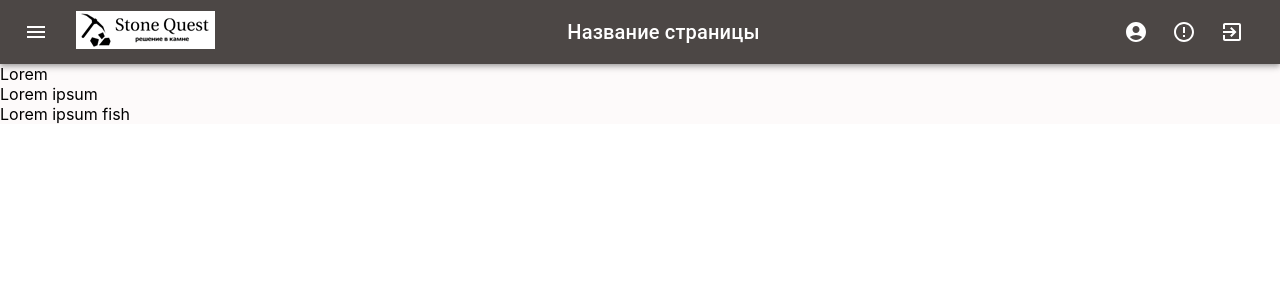
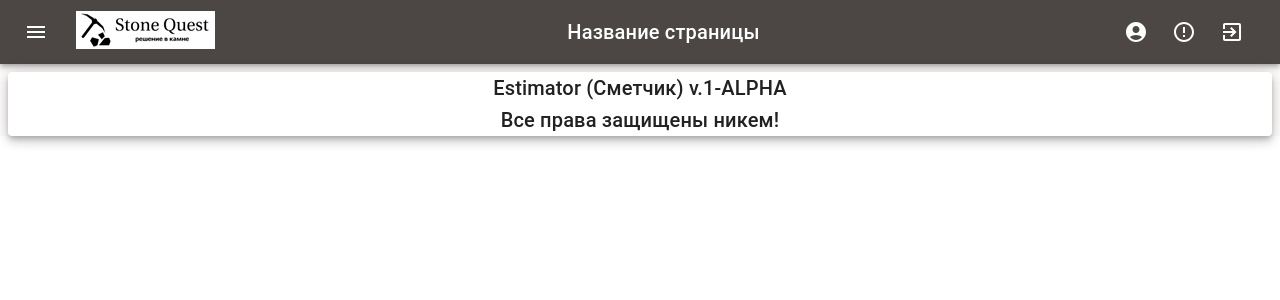
Before and after one commit to Stepanov-Pavel/app, a React (Create React App) app: page /info-page in a window 1280 px wide. Shown: the top 300 px of the page. Built offline with nearby package versions, Linux system fonts and the light colour scheme.

Commit message:
Created info page

```diff
--- a/package.json
+++ b/package.json
@@ -12,6 +12,7 @@
     "@testing-library/user-event": "^13.5.0",
     "react": "^18.2.0",
     "react-dom": "^18.2.0",
+    "react-router-dom": "^6.15.0",
     "react-scripts": "5.0.1",
     "web-vitals": "^2.1.4"
   },
--- a/src/App.js
+++ b/src/App.js
@@ -1,19 +1,17 @@
+import { BrowserRouter, Route, Routes } from 'react-router-dom';
 import './App.css';
 import MenuAppBar from './attic/MenuAppBar';
+import InfoPage from './pages/infopage/InfoPage';
 
 function App() {
   return (
     <div className="App">
       <MenuAppBar />
-      <div>
-        Lorem
-      </div>
-      <div>
-        Lorem ipsum
-      </div>
-      <div>
-        Lorem ipsum fish
-      </div>
+      <BrowserRouter>
+        <Routes>
+          <Route path="info-page" element={<InfoPage />} />
+        </Routes>
+      </BrowserRouter>
     </div>
   );
 }
--- /dev/null
+++ b/src/pages/infopage/InfoPage.jsx
@@ -0,0 +1,25 @@
+import * as React from 'react';
+import Box from '@mui/material/Box';
+import { Paper, Stack, Typography } from '@mui/material';
+
+export default function InfoPage() {
+    return (
+        <Box sx={{ m: 1 }}>
+            <Paper elevation={6}>
+                <Stack
+                    direction="column"
+                    justifyContent="center"
+                    alignItems="center"
+                    sx={{ margin: '5px' }}
+                >
+                    <Typography variant="h6">
+                        Estimator (Сметчик) v.1-ALPHA
+                    </Typography>
+                    <Typography variant="h6">
+                        Все права защищены никем!
+                    </Typography>
+                </Stack>
+            </Paper>
+        </Box>
+    );
+}
```
Also changed, not shown: 1 other file (tests, documents, lock files or other folders).
